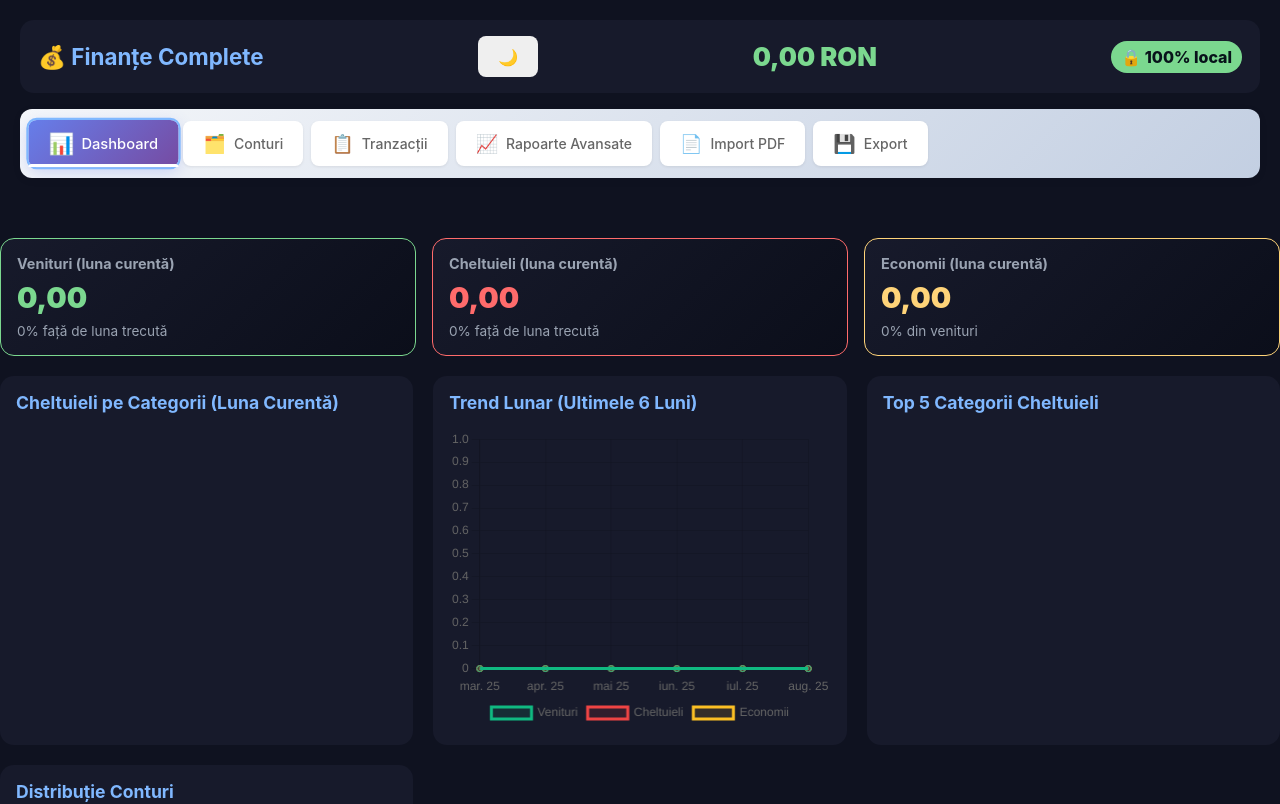
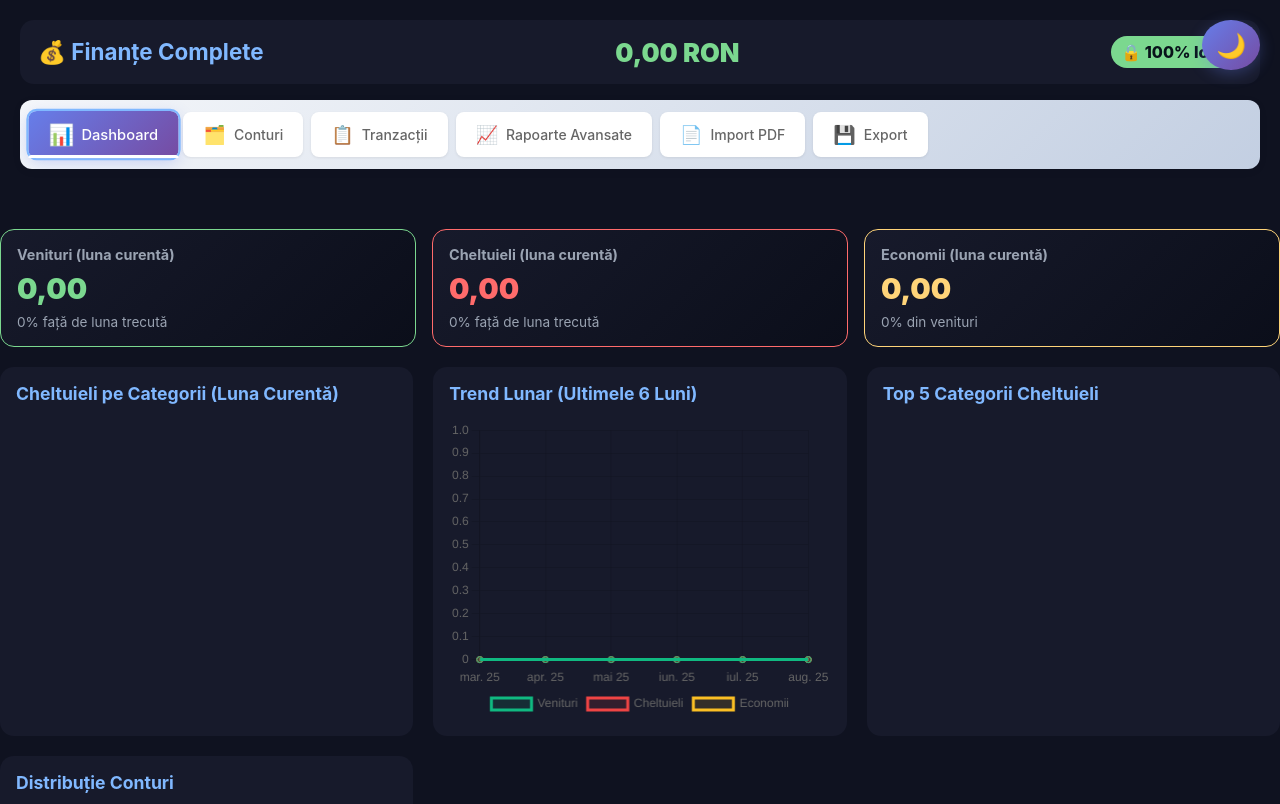
Before and after one commit to ioan-nomad/finante-svelte-2025, a Svelte app: page / in a window 1280 px wide. Shown: the top 804 px of the page. Built offline with nearby package versions, Linux system fonts and the light colour scheme.

Commit message:
Added complete dark mode CSS styles with smooth transitions

```diff
--- a/src/App.svelte
+++ b/src/App.svelte
@@ -386,4 +386,125 @@ $: direction = tabOrder.indexOf(activeTab) > tabOrder.indexOf(previousTab) ? 1 :
     display: inline;
   }
 }
+/* ===== DARK MODE STYLES ===== */
+.dark-mode-toggle {
+  position: absolute;
+  top: 20px;
+  right: 20px;
+  background: linear-gradient(135deg, #667eea 0%, #764ba2 100%);
+  border: none;
+  width: 50px;
+  height: 50px;
+  border-radius: 50%;
+  cursor: pointer;
+  font-size: 24px;
+  display: flex;
+  align-items: center;
+  justify-content: center;
+  box-shadow: 0 4px 15px rgba(102, 126, 234, 0.3);
+  transition: all 0.3s ease;
+  z-index: 100;
+}
+
+.dark-mode-toggle:hover {
+  transform: scale(1.1) rotate(180deg);
+  box-shadow: 0 6px 20px rgba(102, 126, 234, 0.4);
+}
+
+/* Dark mode variables */
+:global(html.dark) {
+  --bg-primary: #1a1a1a;
+  --bg-secondary: #2d2d2d;
+  --text-primary: #e0e0e0;
+  --text-secondary: #a0a0a0;
+  --border-color: #404040;
+  --shadow: rgba(0, 0, 0, 0.5);
+}
+
+:global(html.dark body) {
+  background: linear-gradient(135deg, #1a1a1a 0%, #2d2d2d 100%);
+  color: var(--text-primary);
+}
+
+:global(html.dark .container) {
+  background: var(--bg-secondary);
+  box-shadow: 0 10px 40px var(--shadow);
+}
+
+:global(html.dark header) {
+  background: linear-gradient(135deg, #2d2d2d 0%, #1a1a1a 100%);
+  color: var(--text-primary);
+  border-bottom-color: var(--border-color);
+}
+
+:global(html.dark .tabs) {
+  background: linear-gradient(135deg, #2d2d2d 0%, #3d3d3d 100%);
+}
+
+:global(html.dark .tab:not(.active)) {
+  background: var(--bg-secondary);
+  color: var(--text-secondary);
+  border: 1px solid var(--border-color);
+}
+
+:global(html.dark .tab:hover:not(.active)) {
+  background: linear-gradient(135deg, #3d3d3d 0%, #4d4d4d 100%);
+  color: var(--text-primary);
+}
+
+:global(html.dark .balance-display) {
+  background: rgba(102, 126, 234, 0.1);
+  border: 1px solid rgba(102, 126, 234, 0.3);
+}
+
+:global(html.dark input),
+:global(html.dark select),
+:global(html.dark textarea) {
+  background: var(--bg-secondary);
+  color: var(--text-primary);
+  border: 1px solid var(--border-color);
+}
+
+:global(html.dark button:not(.dark-mode-toggle):not(.tab)) {
+  background: linear-gradient(135deg, #667eea 0%, #764ba2 100%);
+  color: white;
+  border: none;
+}
+
+:global(html.dark .card),
+:global(html.dark .form-group) {
+  background: var(--bg-secondary);
+  border: 1px solid var(--border-color);
+}
+
+:global(html.dark table) {
+  background: var(--bg-secondary);
+}
+
+:global(html.dark th) {
+  background: #1a1a1a;
+  color: var(--text-primary);
+}
+
+:global(html.dark td) {
+  color: var(--text-primary);
+  border-color: var(--border-color);
+}
+
+:global(html.dark .placeholder) {
+  color: var(--text-secondary);
+}
+
+/* Animație pentru tranziție */
+:global(body),
+:global(.container),
+:global(header),
+:global(.tabs),
+:global(.tab),
+:global(input),
+:global(select),
+:global(textarea),
+:global(table) {
+  transition: background 0.3s ease, color 0.3s ease, border-color 0.3s ease;
+}
 </style>
```
